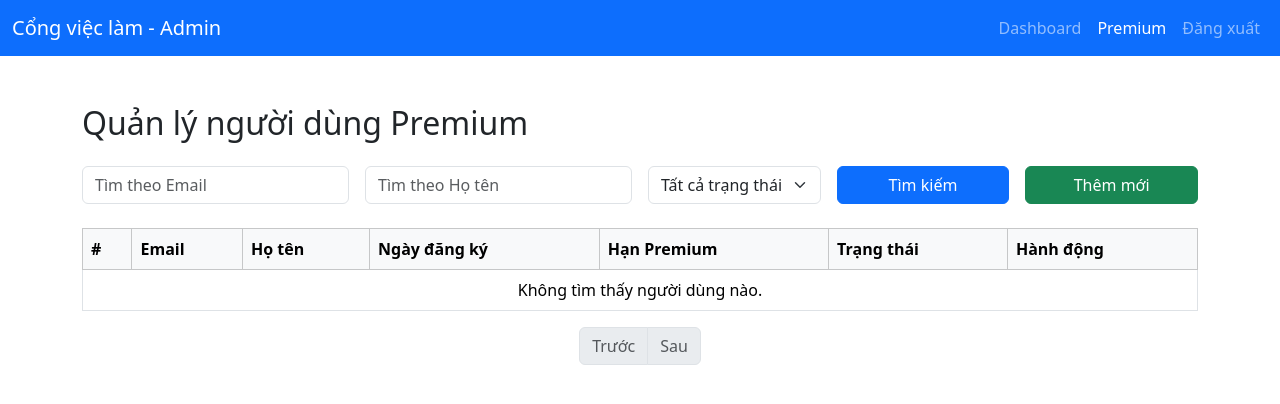
After one commit to thuanvo2004/QLDAPM, a Flask app: page /admin/premium in a window 1280 px wide. The commit adds this page. Shown: the top 404 px of the page. Run offline with Flask 3, Linux system fonts and the light colour scheme; the visitor is signed in with stand-in values (Sample User, id 1); data comes from the database, SQL or seed files in the repository; data that the repository does not hold is empty.

Commit message:
create premium

```diff
--- a/app/models.py
+++ b/app/models.py
@@ -20,6 +20,7 @@ class User(UserMixin, db.Model):
     isPremiumActive = db.Column(db.Boolean, default=False, nullable=False)
     created_at = db.Column(db.DateTime, default=datetime.utcnow)
     active = db.Column(db.Boolean, default=True)
+    expiry_date = db.Column(db.DateTime, nullable=True)
 
 
     # Liên kết One-to-One với Candidate/Employer
--- a/app/routes/admin.py
+++ b/app/routes/admin.py
@@ -2,7 +2,7 @@ from flask import Blueprint, render_template, redirect, url_for, flash, request
 from flask_login import login_required, current_user
 from app.models import User, Candidate, Employer, Job, db
 from sqlalchemy import extract, func
-from datetime import datetime
+from datetime import datetime, timedelta
 
 
 admin_bp = Blueprint("admin", __name__, url_prefix="/admin")
@@ -285,12 +285,108 @@ def delete_job(job_id):
     return redirect(url_for("admin.list_jobs"))
 
 
-# ==============================
-# PREMIUM MANAGEMENT
-# ==============================
-@admin_bp.route("/premium")
+# --- Route danh sách Premium ---
+@admin_bp.route('/premium', methods=['GET'])
 @login_required
-@admin_required
 def list_premium():
-    premium_users = User.query.filter_by(isPremiumActive=True).all()
+    search_email = request.args.get('search_email', '').strip()
+    search_name = request.args.get('search_name', '').strip()
+    status = request.args.get('status', '').strip()
+    page = request.args.get('page', 1, type=int)
+    per_page = 10
+
+    query = User.query.filter(User.isPremiumActive == True)
+    if search_email:
+        query = query.filter(User.email.ilike(f"%{search_email}%"))
+    if search_name:
+        query = query.filter(User.fullname.ilike(f"%{search_name}%"))
+    if status == "active":
+        query = query.filter(User.active == True)
+    elif status == "inactive":
+        query = query.filter(User.active == False)
+
+    premium_users = query.order_by(User.created_at.desc()).paginate(page=page, per_page=per_page)
     return render_template("admin/premium.html", premium_users=premium_users)
+
+# --- Route thêm Premium ---
+@admin_bp.route('/premium/add', methods=['GET', 'POST'])
+def add_premium():
+    # Lấy tất cả employer chưa phải premium
+    employers = User.query.filter_by(role='employer', isPremiumActive=False).all()
+
+    if request.method == 'POST':
+        user_id = request.form.get('user_id')
+        user = User.query.get(user_id)
+        if not user:
+            flash("Người dùng không tồn tại.", "danger")
+            return redirect(url_for('admin.add_premium'))
+
+        # Nâng cấp premium 1 năm
+        user.isPremiumActive = True
+        user.expiry_date = datetime.utcnow() + timedelta(days=365)
+        db.session.commit()
+        flash(f"{user.email} đã được nâng cấp Premium.", "success")
+        return redirect(url_for('admin.list_premium'))
+
+    return render_template('admin/add_premium.html', employers=employers)
+
+# --- Route sửa Premium ---
+@admin_bp.route('/premium/edit/<int:id>', methods=['GET', 'POST'])
+@login_required
+def edit_premium(id):
+    user = User.query.get_or_404(id)
+    if request.method == 'POST':
+        user.fullname = request.form.get('fullname')
+        user.expiry_date = datetime.strptime(request.form.get('expiry_date'), '%Y-%m-%d')
+        user.active = request.form.get('active') == 'on'
+        db.session.commit()
+        flash("Cập nhật thành công.", "success")
+        return redirect(url_for('admin.list_premium'))
+
+    return render_template("admin/edit_premium.html", user=user)
+
+# --- Route xóa Premium ---
+@admin_bp.route('/premium/delete/<int:id>', methods=['POST', 'GET'])
+@login_required
+def delete_premium(id):
+    user = User.query.get_or_404(id)
+    db.session.delete(user)
+    db.session.commit()
+    flash("Xóa người dùng thành công.", "success")
+    return redirect(url_for('admin.list_premium'))
+
+@admin_bp.route('/premium/renew/<int:user_id>', methods=['POST'])
+def renew_premium(user_id):
+    user = User.query.get(user_id)
+    if not user:
+        flash("Người dùng không tồn tại.", "danger")
+        return redirect(url_for('admin.list_premium'))
+
+    if not user.isPremiumActive:
+        flash("Người dùng này chưa phải Premium.", "warning")
+        return redirect(url_for('admin.list_premium'))
+
+    # Nếu expiry_date None hoặc đã hết hạn, bắt đầu từ hôm nay
+    if not user.expiry_date or user.expiry_date < datetime.utcnow():
+        user.expiry_date = datetime.utcnow() + timedelta(days=365)
+    else:
+        user.expiry_date = user.expiry_date + timedelta(days=365)
+
+    db.session.commit()
+    flash(f"{user.email} đã được gia hạn Premium 1 năm.", "success")
+    return redirect(url_for('admin.list_premium'))
+
+
+@admin_bp.route("/premium/update/<int:user_id>", methods=["POST"])
+@login_required
+def update_premium(user_id):
+    user = User.query.get_or_404(user_id)
+
+    # Lấy dữ liệu từ form
+    expiry_date_str = request.form.get("expiry_date")
+    if expiry_date_str:
+        user.expiry_date = datetime.strptime(expiry_date_str, "%Y-%m-%d")
+
+    db.session.commit()
+    flash("Cập nhật Premium thành công!", "success")
+    return redirect(url_for("admin.list_premium"))
--- /dev/null
+++ b/app/templates/admin/premium.html
@@ -0,0 +1,119 @@
+<!DOCTYPE html>
+<html lang="vi">
+<head>
+<meta charset="UTF-8">
+<meta name="viewport" content="width=device-width, initial-scale=1.0">
+<title>Admin - Quản lý Premium</title>
+<link href="https://cdn.jsdelivr.net/npm/bootstrap@5.3.2/dist/css/bootstrap.min.css" rel="stylesheet">
+</head>
+<body>
+<nav class="navbar navbar-expand-lg navbar-dark bg-primary">
+    <div class="container-fluid">
+        <a class="navbar-brand" href="#">Cổng việc làm - Admin</a>
+        <button class="navbar-toggler" type="button" data-bs-toggle="collapse" data-bs-target="#navbarNav">
+            <span class="navbar-toggler-icon"></span>
+        </button>
+        <div class="collapse navbar-collapse" id="navbarNav">
+            <ul class="navbar-nav ms-auto">
+                <li class="nav-item"><a class="nav-link" href="/admin/dashboard">Dashboard</a></li>
+                <li class="nav-item"><a class="nav-link active" href="{{ url_for('admin.list_premium') }}">Premium</a></li>
+                <li class="nav-item"><a class="nav-link" href="/admin/logout">Đăng xuất</a></li>
+            </ul>
+        </div>
+    </div>
+</nav>
+
+<div class="container my-5">
+    <h2 class="mb-4">Quản lý người dùng Premium</h2>
+
+    <form class="row g-3 mb-4" method="GET" action="{{ url_for('admin.list_premium') }}">
+        <div class="col-md-3"><input type="text" class="form-control" name="search_email" placeholder="Tìm theo Email" value="{{ request.args.get('search_email', '') }}"></div>
+        <div class="col-md-3"><input type="text" class="form-control" name="search_name" placeholder="Tìm theo Họ tên" value="{{ request.args.get('search_name', '') }}"></div>
+        <div class="col-md-2">
+            <select class="form-select" name="status">
+                <option value="">Tất cả trạng thái</option>
+                <option value="active" {% if request.args.get('status')=='active' %}selected{% endif %}>Active</option>
+                <option value="inactive" {% if request.args.get('status')=='inactive' %}selected{% endif %}>Inactive</option>
+            </select>
+        </div>
+        <div class="col-md-2"><button type="submit" class="btn btn-primary w-100">Tìm kiếm</button></div>
+        <div class="col-md-2"><a href="{{ url_for('admin.add_premium') }}" class="btn btn-success w-100">Thêm mới</a></div>
+    </form>
+
+    <table class="table table-bordered table-hover align-middle">
+        <thead class="table-light">
+            <tr>
+                <th>#</th>
+                <th>Email</th>
+                <th>Họ tên</th>
+                <th>Ngày đăng ký</th>
+                <th>Hạn Premium</th>
+                <th>Trạng thái</th>
+                <th>Hành động</th>
+            </tr>
+        </thead>
+        <tbody>
+            {% for user in premium_users.items %}
+            <tr>
+                <td>{{ loop.index + (premium_users.page-1)*premium_users.per_page }}</td>
+                <td>{{ user.email }}</td>
+                <td>{{ user.fullname }}</td>
+                <td>{{ user.created_at.strftime('%d/%m/%Y') }}</td>
+                <td>{{ user.expiry_date.strftime('%d/%m/%Y') if user.expiry_date else '--' }}</td>
+                <td>
+                    {% if user.active %}
+                        <span class="badge bg-success">Active</span>
+                    {% else %}
+                        <span class="badge bg-secondary">Inactive</span>
+                    {% endif %}
+                </td>
+                <td>
+                    <a href="{{ url_for('admin.edit_premium', id=user.id) }}" class="btn btn-sm btn-primary">Sửa</a>
+                    <a href="{{ url_for('admin.delete_premium', id=user.id) }}" class="btn btn-sm btn-danger" onclick="return confirm('Bạn có chắc muốn xóa?')">Xóa</a>
+                <td class="text-center">
+                    {% if user.role == "employer" %}
+                    <form method="POST" action="{{ url_for('admin.renew_premium', user_id=user.id) }}"
+                          style="display:inline;">
+                        <button type="submit" class="btn btn-sm btn-warning">Gia hạn</button>
+                    </form>
+                    {% endif %}
+                </td>
+
+
+                </td>
+            </tr>
+            {% endfor %}
+            {% if premium_users.items|length == 0 %}
+            <tr><td colspan="7" class="text-center">Không tìm thấy người dùng nào.</td></tr>
+            {% endif %}
+        </tbody>
+    </table>
+
+    <nav aria-label="Page navigation">
+        <ul class="pagination justify-content-center">
+            {% if premium_users.has_prev %}
+            <li class="page-item"><a class="page-link" href="{{ url_for('admin.list_premium', page=premium_users.prev_num, **request.args) }}">Trước</a></li>
+            {% else %}<li class="page-item disabled"><span class="page-link">Trước</span></li>{% endif %}
+
+            {% for p in premium_users.iter_pages(left_edge=1, right_edge=1, left_current=2, right_current=2) %}
+                {% if p %}
+                    {% if p == premium_users.page %}
+                        <li class="page-item active"><span class="page-link">{{ p }}</span></li>
+                    {% else %}
+                        <li class="page-item"><a class="page-link" href="{{ url_for('admin.list_premium', page=p, **request.args) }}">{{ p }}</a></li>
+                    {% endif %}
+                {% else %}
+                    <li class="page-item disabled"><span class="page-link">…</span></li>
+                {% endif %}
+            {% endfor %}
+
+            {% if premium_users.has_next %}
+            <li class="page-item"><a class="page-link" href="{{ url_for('admin.list_premium', page=premium_users.next_num, **request.args) }}">Sau</a></li>
+            {% else %}<li class="page-item disabled"><span class="page-link">Sau</span></li>{% endif %}
+        </ul>
+    </nav>
+</div>
+
+<script src="https://cdn.jsdelivr.net/npm/bootstrap@5.3.2/dist/js/bootstrap.bundle.min.js"></script>
+</body>
+</html>
```
Also changed, not shown: app/templates/admin/add_premium.html (added, +23 -0 lines), app/templates/admin/edit_premium.html (added, +54 -0 lines), app/templates/admin/users.html (+17 -0 lines), app/static/uploads/thuan.jpg (added).
